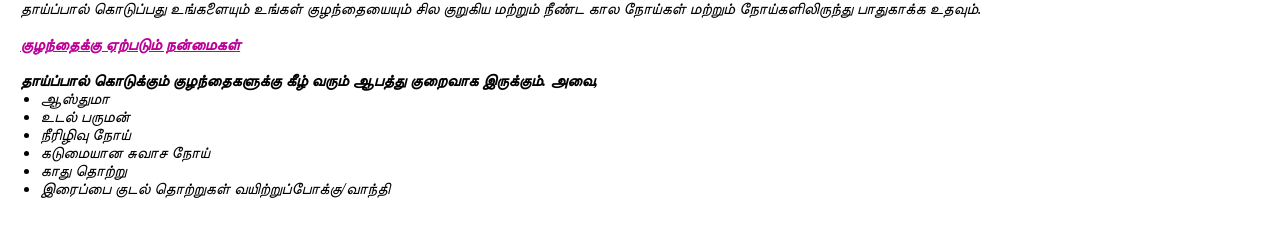
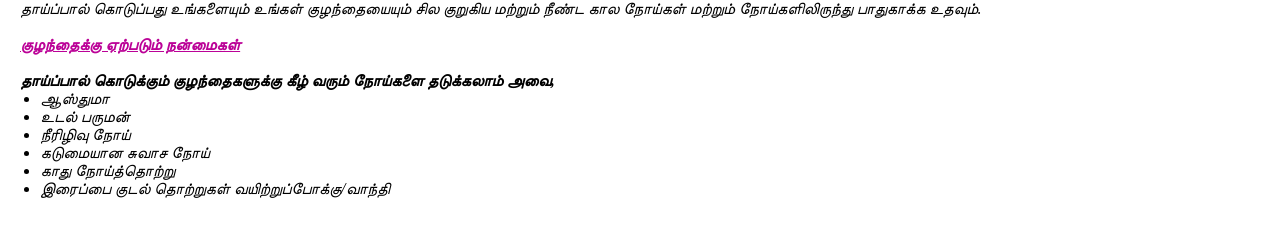
Before and after one commit to Vasundraa/shishuaagaar, a React (Create React App) app: page /B1 in a window 1280 px wide. Shown: the part 988-1218 px from the top of the page. Built offline with nearby package versions, Linux system fonts and the light colour scheme; no server answers; sample sign-in values are in the browser's storage; a web font is replaced by a local one.

Commit message:
Update B1.js

```diff
--- a/src/PAGE1/Bans/B1.js
+++ b/src/PAGE1/Bans/B1.js
@@ -28,7 +28,7 @@ const B1 = () => {
 <br />
 
 <h4 style={{ color: '#BB0297' }}><u>குழந்தைக்கு ஏற்படும் நன்மைகள்</u></h4> <br />
-<h4>தாய்ப்பால் கொடுக்கும் குழந்தைகளுக்கு கீழ் வரும் ஆபத்து குறைவாக இருக்கும். அவை,</h4>
+<h4>தாய்ப்பால் கொடுக்கும் குழந்தைகளுக்கு கீழ் வரும் நோய்களை  தடுக்கலாம் அவை,</h4>
 <div className='points'>
 <ul>
 <li>ஆஸ்துமா</li>
@@ -39,7 +39,7 @@ const B1 = () => {
 
 <li>கடுமையான சுவாச நோய்</li>
 
-<li>காது தொற்று</li>
+<li>காது நோய்த்தொற்று</li>
 
 <li>இரைப்பை குடல் தொற்றுகள் வயிற்றுப்போக்கு/வாந்தி</li><br></br>
 </ul>
```
